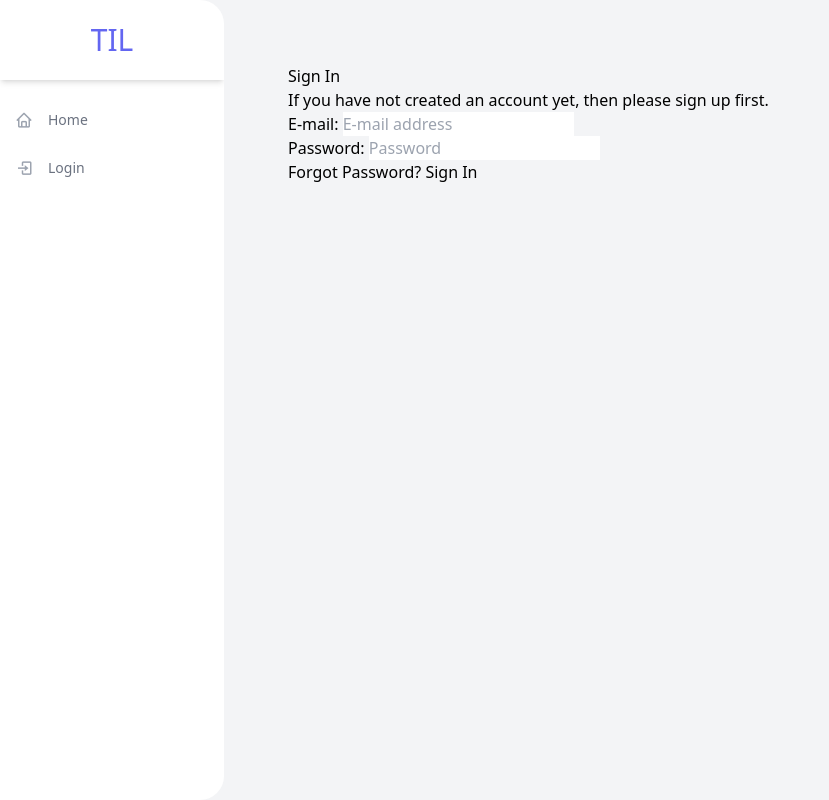
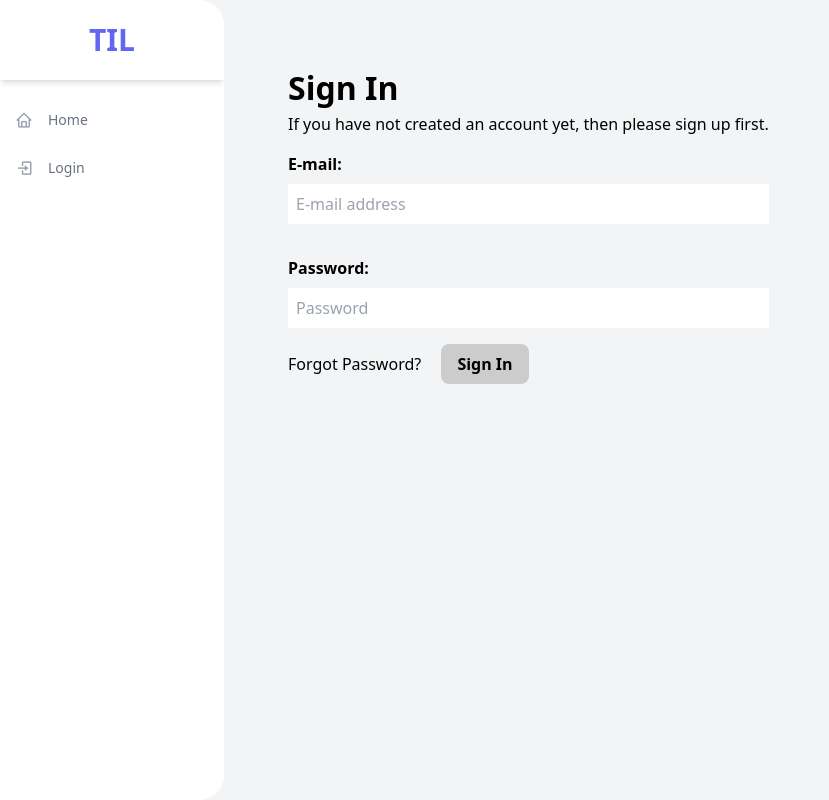
Before and after one commit to jefgodesky/django201, a Django app: a page that uses til/templates/base.html in a window 1280 px wide. Shown: the whole page, without its empty margins (0-829 px from the left). Run offline with Django 4.2, Linux system fonts and the light colour scheme; tables that the repository leaves empty hold one stand-in row (values such as "Sample post"); some libraries are stand-ins or nearby versions.

Commit message:
Project: Make the login form not look like a pile of crap
Tailwind is a plague on front-end development. To do this correctly the Tailwind way would mean reproducing every single one of allauth's templates, and replacing `<h1>` with `<h1 class="text-4xl text-gray-700 font-black>`. What sort of insanity does one have to suffer to think that having to add that many presentational classes to recreate the basic functionality that every web browser gives you out of the box is a good idea? So, rather than the correct approach, which would be to rip out all of the bloated Tailwind markup, replace it with solid, semantic markup, and write a decent stylesheet for it all, I just added a `<style>` tag to the base template that tries to fix some of Tailwind's most egregious sins.

style

blech

```diff
--- a/feed/templates/feed/index.html
+++ b/feed/templates/feed/index.html
@@ -3,7 +3,7 @@
 {% block title %}TIL: Your Feed{% endblock %}
 
 {% block body %}
-    <h1 class="text-4xl text-gray-700 font-black">Your Feed</h1>
+    <h1>Your Feed</h1>
     <div id="posts-container">
     {% for post in posts %}
         {% include 'includes/post.html' with post=post show_permalink=True %}
--- a/til/templates/base.html
+++ b/til/templates/base.html
@@ -8,6 +8,40 @@
     <link rel="stylesheet" href="https://unpkg.com/boxicons@2.0.7/css/boxicons.min.css" />
   </head>
   <body>
+    <!-- In a real project, we'd have this CSS in a file of its own; but then again,
+      in a real project, we also wouldn't touch Tailwind with a 10' foot pole, so if
+      I have to use an ugly hack like this to keep the damage that Tailwind does to
+      a workable minimum, is that any worse than the original idea to use Tailwind at
+      all in the first place?
+      Shouldn't this at least go in the head? Yes, it should, but Tailwind uses JS to
+      cludge itself into the head as the last item, after any style tag I add, so I
+      have to add it here, or else it will be overwritten by Tailwind's garbage. -->
+    <style>
+        h1 {
+            font-weight: bold;
+            font-size: 2rem;
+        }
+
+        label {
+            display: block;
+            margin: 1em 0 0.5em;
+            font-weight: bold;
+        }
+
+        input {
+            margin: 0 0 1em 0;
+            padding: 0.5em;
+            width: 100%;
+        }
+
+        .login .primaryAction {
+            background-color: #ccc !important;
+            border-radius: 0.5em;
+            font-weight: bold;
+            margin-left: 1em;
+            padding: 0.5em 1em;
+        }
+    </style>
     <div class="min-h-screen flex flex-row bg-gray-100">
       <nav class="flex flex-col w-56 bg-white rounded-r-3xl overflow-hidden">
         <div class="flex items-center justify-center h-20 shadow-md">
--- a/til/templates/includes/post.html
+++ b/til/templates/includes/post.html
@@ -19,7 +19,7 @@
                     {% thumbnail post.author.profile.image "373x373" crop="center" as im %}
                     <img class="mx-4 w-10 h-10 object-cover rounded-full hidden sm:block" src="{{ im.url }}" alt="{{ post.author.username }}">
                     {% endthumbnail %}
-                    <h1 class="text-gray-700 font-bold">{{ post.author.username }}</h1>
+                    <span class="text-gray-700 font-bold">{{ post.author.username }}</span>
                 </a>
             </div>
         </div>
```
